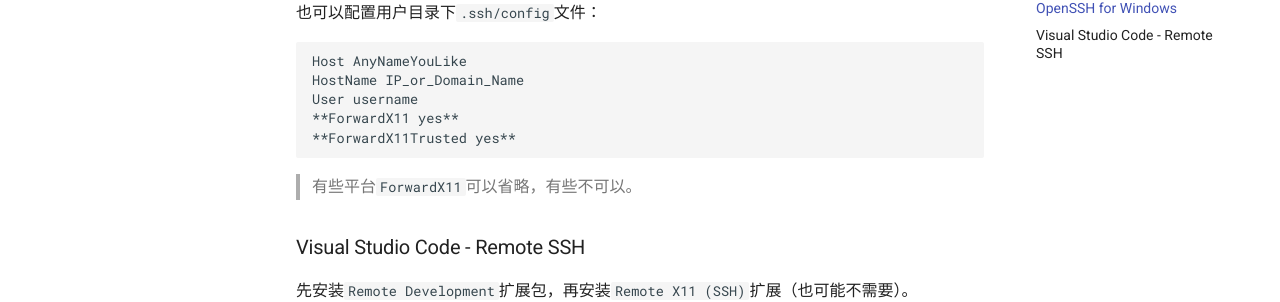
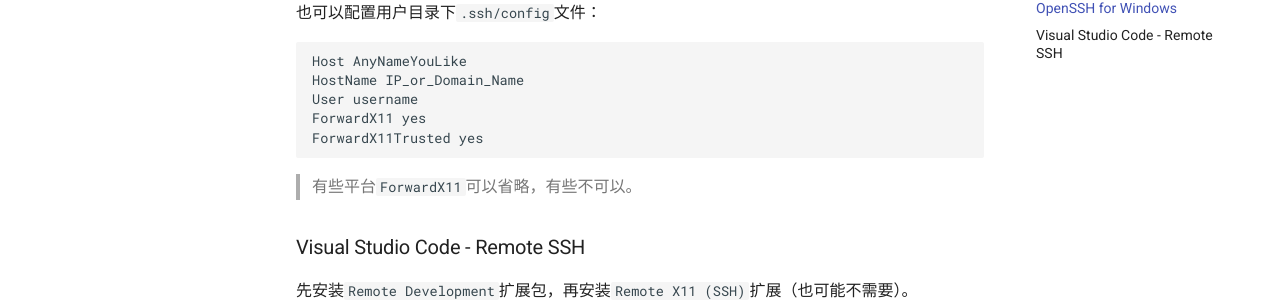
Before and after one commit to Athameral/blog, an MkDocs documentation site: the page built from docs/techniques/SSH/ssh_x11_forwarding.md, in a window 1280 px wide and 900 px high, scrolled down 1456 px. Shown: the part 208-510 px from the top of the window. Built offline with MkDocs 1.6.1 and Material for MkDocs 9.7.7, drawn with Linux system fonts in a browser that asks for light colours.

Commit message:
新建了Android板块，以及一些小修小改。

```diff
--- a/docs/techniques/SSH/ssh_x11_forwarding.md
+++ b/docs/techniques/SSH/ssh_x11_forwarding.md
@@ -62,8 +62,8 @@
     Host AnyNameYouLike
     HostName IP_or_Domain_Name
     User username
-    **ForwardX11 yes**
-    **ForwardX11Trusted yes**
+    ForwardX11 yes
+    ForwardX11Trusted yes
 
 > 有些平台`ForwardX11`可以省略，有些不可以。
 
--- a/mkdocs.yml
+++ b/mkdocs.yml
@@ -15,3 +15,4 @@
     - 大数据与数据工程: subjects/BDDE/index.md
   - 技巧:
     - SSH: techniques/SSH/index.md
+    - Android: techniques/Android/index.md
```
Also changed, not shown: docs/techniques/Android/index.md (added, +3 -0 lines), docs/techniques/Android/miui_backup_abe.md (added, +27 -0 lines), docs/techniques/SSH/ssh_port_forwarding.md (+1 -0 lines), docs/techniques/Android/miui_backup_extracted.png (added), docs/techniques/Android/miui_backup_msauth_header.png (added).
